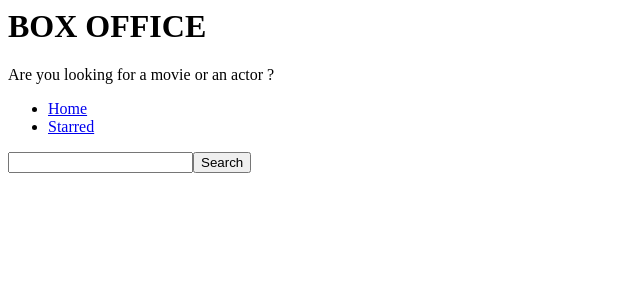
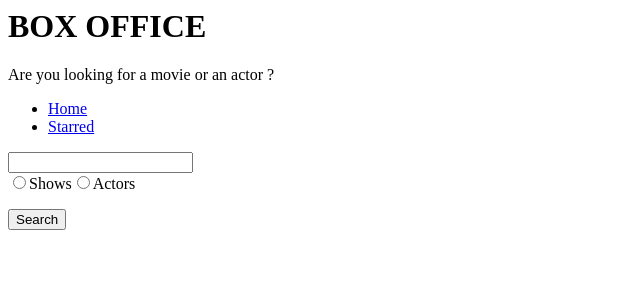
Before and after one commit to 1337w0rm/Box-Office-React-App, a React (Create React App) app: page / in a window 1280 px wide. Shown: the top 300 px of the page, without its empty margins (0-640 px from the left). Built offline with nearby package versions, Linux system fonts and the light colour scheme.

Commit message:
Added Radio button for selecting shows or actors

```diff
--- a/src/pages/Home.js
+++ b/src/pages/Home.js
@@ -5,9 +5,10 @@ import { getApi } from '../misc/config.js';
 const Home = () => {
   const [input, setInput] = useState('');
   const [result, setResult] = useState(null);
+  const [search, setSearch] = useState('shows');
 
   const onSearch = () => {
-    setResult(getApi(`search/shows?q=${input}`));
+    getApi(`/search/${search}?q=${input}`).then(result => setResult(result));
   };
 
   const onInputChange = ev => {
@@ -18,24 +19,50 @@ const Home = () => {
     if (ev.keyCode === 13) onSearch();
   };
 
+  const radioChange = ev => {
+    setSearch(ev.target.value);
+    // console.log(ev.target.value);
+  };
+
   const renderResult = () => {
     if (result && result.length === 0) return <div>No Result Found</div>;
 
     if (result && result.length > 0)
-      return (
-        <div>
-          {result.map(item => (
-            <div key={item.show.id}>{item.show.name}</div>
-          ))}
-        </div>
-      );
+      return result[0].show
+        ? result.map(item => <div key={item.show.id}>{item.show.name}</div>)
+        : result.map(item => (
+            <div key={item.person.id}>{item.person.name}</div>
+          ));
 
     return null;
   };
 
   return (
     <MainPageLayout>
-      <input type="text" onChange={onInputChange} onKeyDown={onKeyDown} />
+      <input
+        type="text"
+        onChange={onInputChange}
+        onKeyDown={onKeyDown}
+        value={input}
+      />
+
+      <form>
+        <input
+          type="radio"
+          value="shows"
+          name="searchFor"
+          onChange={radioChange}
+        />
+        <label htmlFor="shows">Shows</label>
+
+        <input
+          type="radio"
+          value="people"
+          name="searchFor"
+          onChange={radioChange}
+        />
+        <label htmlFor="people">Actors</label>
+      </form>
       <button type="button" onClick={onSearch}>
         Search
       </button>
```
